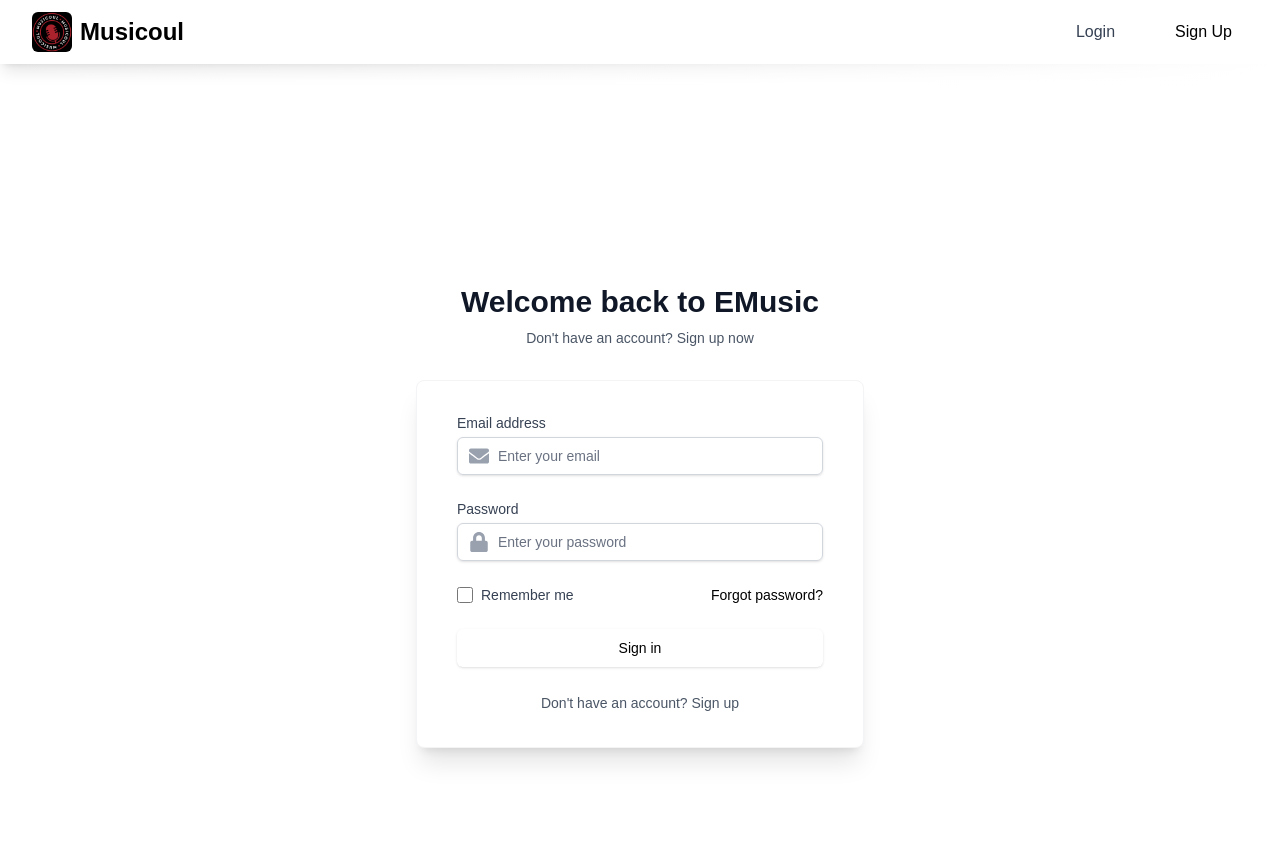
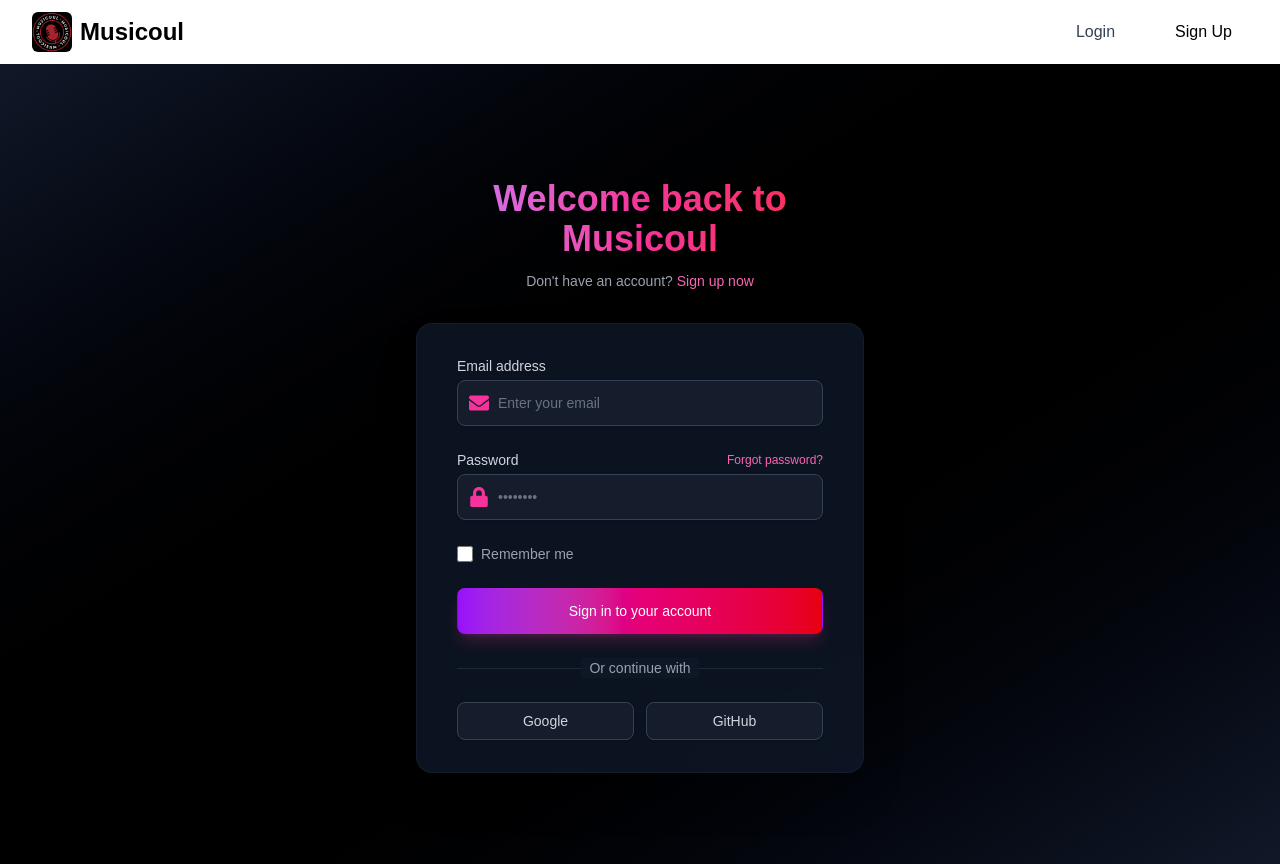
Before and after one commit to om0852/EMusic, a Next.js app: page /login in a window 1280 px wide. Built offline with nearby package versions, Linux system fonts and the light colour scheme; no server answers.

Commit message:
design update

```diff
--- a/app/login/page.js
+++ b/app/login/page.js
@@ -3,7 +3,8 @@
 import { useState, useEffect } from 'react';
 import { useRouter } from 'next/navigation';
 import Link from 'next/link';
-import { FaEnvelope, FaLock, FaMusic } from 'react-icons/fa';
+import { FaEnvelope, FaLock } from 'react-icons/fa';
+import Image from 'next/image';
 
 export default function Login() {
   const [formData, setFormData] = useState({
@@ -60,44 +61,45 @@ export default function Login() {
   };
 
   return (
-    <div className="min-h-screen bg-gradient-to-br from-primary/10 via-white to-secondary/10 flex flex-col justify-center py-12 sm:px-6 lg:px-8">
+    <div className="min-h-screen bg-gradient-to-br from-gray-900 via-black to-gray-900 flex flex-col justify-center py-12 px-4 sm:px-6 lg:px-8">
       <div className="sm:mx-auto sm:w-full sm:max-w-md">
         <div className="flex justify-center">
-          <div className="bg-primary text-white p-4 rounded-full">
-            <FaMusic className="h-12 w-12" />
+
         </div>
-        </div>
-        <h2 className="mt-6 text-center text-3xl font-extrabold text-gray-900">
-          Welcome back to EMusic
+        <h2 className="mt-6 text-center text-4xl font-bold text-transparent bg-clip-text bg-gradient-to-r from-purple-400 via-pink-500 to-red-500">
+          Welcome back to Musicoul
         </h2>
-        <p className="mt-2 text-center text-sm text-gray-600">
+        <p className="mt-3 text-center text-sm text-gray-400">
           Don't have an account?{' '}
-          <Link href="/signup" className="font-medium text-primary hover:text-primary-dark transition-colors">
+          <Link
+            href="/signup"
+            className="font-medium text-pink-400 hover:text-pink-300 transition-colors"
+          >
             Sign up now
           </Link>
         </p>
       </div>
 
       <div className="mt-8 sm:mx-auto sm:w-full sm:max-w-md">
-        <div className="bg-white py-8 px-4 shadow-xl shadow-primary/5 sm:rounded-lg sm:px-10 border border-gray-100">
+        <div className="bg-gray-900/80 backdrop-blur-sm py-8 px-6 shadow-2xl sm:rounded-2xl sm:px-10 border border-gray-800/50">
           <form className="space-y-6" onSubmit={handleSubmit}>
             {error && (
-              <div className="bg-red-50 border-l-4 border-red-400 p-4 rounded-md" role="alert">
+              <div className="bg-red-900/30 border-l-4 border-red-500 p-4 rounded-md" role="alert">
                 <div className="flex">
                   <div className="ml-3">
-                    <p className="text-sm text-red-700">{error}</p>
+                    <p className="text-sm text-red-200">{error}</p>
                   </div>
                 </div>
               </div>
             )}
 
             <div>
-              <label htmlFor="email" className="block text-sm font-medium text-gray-700">
+              <label htmlFor="email" className="block text-sm font-medium text-gray-300 mb-1">
                 Email address
               </label>
-              <div className="mt-1 relative">
+              <div className="relative">
                 <div className="absolute inset-y-0 left-0 pl-3 flex items-center pointer-events-none">
-                  <FaEnvelope className="h-5 w-5 text-gray-400" />
+                  <FaEnvelope className="h-5 w-5 text-pink-500" />
                 </div>
                 <input
                   id="email"
@@ -107,19 +109,27 @@ export default function Login() {
                   required
                   value={formData.email}
                   onChange={handleChange}
-                  className="appearance-none block w-full pl-10 px-3 py-2 border border-gray-300 rounded-md shadow-sm text-gray-900 placeholder-gray-500 focus:outline-none focus:ring-primary focus:border-primary sm:text-sm"
+                  className="bg-gray-800/50 text-white placeholder-gray-500 appearance-none block w-full pl-10 px-3 py-3 border border-gray-700 rounded-lg shadow-sm focus:outline-none focus:ring-2 focus:ring-pink-500 focus:border-transparent sm:text-sm transition-all duration-200"
                   placeholder="Enter your email"
                 />
               </div>
             </div>
 
             <div>
-              <label htmlFor="password" className="block text-sm font-medium text-gray-700">
+              <div className="flex items-center justify-between mb-1">
+                <label htmlFor="password" className="block text-sm font-medium text-gray-300">
                   Password
                 </label>
-              <div className="mt-1 relative">
+                <Link
+                  href="/forgot-password"
+                  className="text-xs text-pink-400 hover:text-pink-300 transition-colors"
+                >
+                  Forgot password?
+                </Link>
+              </div>
+              <div className="relative">
                 <div className="absolute inset-y-0 left-0 pl-3 flex items-center pointer-events-none">
-                  <FaLock className="h-5 w-5 text-gray-400" />
+                  <FaLock className="h-5 w-5 text-pink-500" />
                 </div>
                 <input
                   id="password"
@@ -129,38 +139,30 @@ export default function Login() {
                   required
                   value={formData.password}
                   onChange={handleChange}
-                  className="appearance-none block w-full pl-10 px-3 py-2 border border-gray-300 rounded-md shadow-sm text-gray-900 placeholder-gray-500 focus:outline-none focus:ring-primary focus:border-primary sm:text-sm"
-                  placeholder="Enter your password"
+                  className="bg-gray-800/50 text-white placeholder-gray-500 appearance-none block w-full pl-10 px-3 py-3 border border-gray-700 rounded-lg shadow-sm focus:outline-none focus:ring-2 focus:ring-pink-500 focus:border-transparent sm:text-sm transition-all duration-200"
+                  placeholder="••••••••"
                 />
               </div>
             </div>
 
-            <div className="flex items-center justify-between">
             <div className="flex items-center">
               <input
                 id="remember-me"
                 name="remember-me"
                 type="checkbox"
-                  className="h-4 w-4 text-primary focus:ring-primary border-gray-300 rounded cursor-pointer"
+                className="h-4 w-4 text-pink-500 focus:ring-pink-500 border-gray-600 rounded bg-gray-800/50 cursor-pointer"
               />
-                <label htmlFor="remember-me" className="ml-2 block text-sm text-gray-700 cursor-pointer">
+              <label htmlFor="remember-me" className="ml-2 block text-sm text-gray-400 cursor-pointer">
                 Remember me
               </label>
-              </div>
-
-              <div className="text-sm">
-                <a href="#" className="font-medium text-black hover:text-primary-dark ">
-                  Forgot password?
-                </a>
-              </div>
             </div>
 
             <div>
               <button
                 type="submit"
                 disabled={loading}
-                className={`w-full flex justify-center py-2 px-4 border border-transparent rounded-md shadow-sm text-sm font-medium text-black bg-primary hover:bg-primary-dark focus:outline-none focus:ring-2 focus:ring-offset-2 focus:ring-primary transition-colors ${
-                  loading ? 'opacity-50 cursor-not-allowed' : ''
+                className={`w-full flex justify-center py-3 px-4 border border-transparent rounded-lg text-sm font-medium text-white bg-gradient-to-r from-purple-600 via-pink-600 to-red-600 hover:from-purple-700 hover:via-pink-700 hover:to-red-700 focus:outline-none focus:ring-2 focus:ring-offset-2 focus:ring-pink-500 shadow-lg shadow-pink-500/20 hover:shadow-pink-500/30 transition-all duration-300 ${
+                  loading ? 'opacity-70 cursor-not-allowed' : ''
                 }`}
               >
                 {loading ? (
@@ -172,16 +174,36 @@ export default function Login() {
                     Signing in...
                   </div>
                 ) : (
-                  'Sign in'
+                  'Sign in to your account'
                 )}
               </button>
             </div>
           </form>
 
-          <div className="mt-6 text-center">
-            <Link href="/signup" className="text-sm text-gray-600 hover:text-primary transition-colors">
-              Don't have an account? Sign up
-            </Link>
+          <div className="mt-6">
+            <div className="relative">
+              <div className="absolute inset-0 flex items-center">
+                <div className="w-full border-t border-gray-800"></div>
+              </div>
+              <div className="relative flex justify-center text-sm">
+                <span className="px-2 bg-gray-900/80 text-gray-400">Or continue with</span>
+              </div>
+            </div>
+
+            <div className="mt-6 grid grid-cols-2 gap-3">
+              <button
+                type="button"
+                className="w-full inline-flex justify-center py-2 px-4 border border-gray-700 rounded-lg shadow-sm bg-gray-800/50 text-sm font-medium text-gray-300 hover:bg-gray-700/50 focus:outline-none focus:ring-2 focus:ring-offset-2 focus:ring-pink-500 transition-all duration-200"
+              >
+                Google
+              </button>
+              <button
+                type="button"
+                className="w-full inline-flex justify-center py-2 px-4 border border-gray-700 rounded-lg shadow-sm bg-gray-800/50 text-sm font-medium text-gray-300 hover:bg-gray-700/50 focus:outline-none focus:ring-2 focus:ring-offset-2 focus:ring-pink-500 transition-all duration-200"
+              >
+                GitHub
+              </button>
+            </div>
           </div>
         </div>
       </div>
--- a/app/signup/page.js
+++ b/app/signup/page.js
@@ -3,7 +3,8 @@
 import { useState } from 'react';
 import { useRouter } from 'next/navigation';
 import Link from 'next/link';
-import { FaEnvelope, FaLock, FaMusic, FaUser } from 'react-icons/fa';
+import { FaEnvelope, FaLock, FaUser } from 'react-icons/fa';
+import Image from 'next/image';
 
 export default function Signup() {
   const [step, setStep] = useState(1);
@@ -103,20 +104,19 @@ export default function Signup() {
   };
 
   return (
-    <div className="min-h-screen bg-gradient-to-br from-primary/10 via-white to-secondary/10 flex flex-col justify-center py-12 sm:px-6 lg:px-8">
+    <div className="min-h-screen bg-gradient-to-br from-gray-900 via-black to-gray-900 flex flex-col justify-center py-12 px-4 sm:px-6 lg:px-8">
       <div className="sm:mx-auto sm:w-full sm:max-w-md">
-        <div className="flex justify-center">
-          <div className="bg-primary text-white p-4 rounded-full">
-            <FaMusic className="h-12 w-12" />
-          </div>
-        </div>
-        <h2 className="mt-6 text-center text-3xl font-extrabold text-gray-900">
-          {step === 1 ? 'Join EMusic Today' : 'Verify Your Email'}
+
+        <h2 className="mt-6 text-center text-4xl font-bold text-transparent bg-clip-text bg-gradient-to-r from-purple-400 via-pink-500 to-red-500">
+          {step === 1 ? 'Join Musicoul Today' : 'Verify Your Email'}
         </h2>
         {step === 1 && (
-          <p className="mt-2 text-center text-sm text-gray-600">
+          <p className="mt-3 text-center text-sm text-gray-400">
             Already have an account?{' '}
-            <Link href="/login" className="font-medium text-primary hover:text-primary-dark transition-colors">
+            <Link
+              href="/login"
+              className="font-medium text-pink-400 hover:text-pink-300 transition-colors"
+            >
               Sign in
             </Link>
           </p>
@@ -124,12 +124,12 @@ export default function Signup() {
       </div>
 
       <div className="mt-8 sm:mx-auto sm:w-full sm:max-w-md">
-        <div className="bg-white py-8 px-4 shadow-xl shadow-primary/5 sm:rounded-lg sm:px-10 border border-gray-100">
+        <div className="bg-gray-900/80 backdrop-blur-sm py-8 px-6 shadow-2xl sm:rounded-2xl sm:px-10 border border-gray-800/50">
           {error && (
-            <div className="mb-4 bg-red-50 border-l-4 border-red-400 p-4 rounded-md" role="alert">
+            <div className="mb-4 bg-red-900/30 border-l-4 border-red-500 p-4 rounded-md" role="alert">
               <div className="flex">
                 <div className="ml-3">
-                  <p className="text-sm text-red-700">{error}</p>
+                  <p className="text-sm text-red-200">{error}</p>
                 </div>
               </div>
             </div>
@@ -138,12 +138,12 @@ export default function Signup() {
           {step === 1 ? (
             <form className="space-y-6" onSubmit={handleSignup}>
               <div>
-                <label htmlFor="name" className="block text-sm font-medium text-gray-700">
+                <label htmlFor="name" className="block text-sm font-medium text-gray-300 mb-1">
                   Full Name
                 </label>
-                <div className="mt-1 relative">
+                <div className="relative">
                   <div className="absolute inset-y-0 left-0 pl-3 flex items-center pointer-events-none">
-                    <FaUser className="h-5 w-5 text-gray-400" />
+                    <FaUser className="h-5 w-5 text-pink-500" />
                   </div>
                   <input
                     id="name"
@@ -152,19 +152,19 @@ export default function Signup() {
                     required
                     value={formData.name}
                     onChange={handleChange}
-                    className="appearance-none block w-full pl-10 px-3 py-2 border border-gray-300 rounded-md shadow-sm text-gray-900 placeholder-gray-500 focus:outline-none focus:ring-primary focus:border-primary sm:text-sm"
+                    className="bg-gray-800/50 text-white placeholder-gray-500 appearance-none block w-full pl-10 px-3 py-3 border border-gray-700 rounded-lg shadow-sm focus:outline-none focus:ring-2 focus:ring-pink-500 focus:border-transparent sm:text-sm transition-all duration-200"
                     placeholder="Enter your full name"
                   />
                 </div>
               </div>
 
               <div>
-                <label htmlFor="email" className="block text-sm font-medium text-gray-700">
+                <label htmlFor="email" className="block text-sm font-medium text-gray-300 mb-1">
                   Email address
                 </label>
-                <div className="mt-1 relative">
+                <div className="relative">
                   <div className="absolute inset-y-0 left-0 pl-3 flex items-center pointer-events-none">
-                    <FaEnvelope className="h-5 w-5 text-gray-400" />
+                    <FaEnvelope className="h-5 w-5 text-pink-500" />
                   </div>
                   <input
                     id="email"
@@ -174,19 +174,22 @@ export default function Signup() {
                     required
                     value={formData.email}
                     onChange={handleChange}
-                    className="appearance-none block w-full pl-10 px-3 py-2 border border-gray-300 rounded-md shadow-sm text-gray-900 placeholder-gray-500 focus:outline-none focus:ring-primary focus:border-primary sm:text-sm"
+                    className="bg-gray-800/50 text-white placeholder-gray-500 appearance-none block w-full pl-10 px-3 py-3 border border-gray-700 rounded-lg shadow-sm focus:outline-none focus:ring-2 focus:ring-pink-500 focus:border-transparent sm:text-sm transition-all duration-200"
                     placeholder="Enter your email"
                   />
                 </div>
               </div>
 
               <div>
-                <label htmlFor="password" className="block text-sm font-medium text-gray-700">
-                  Password
-                </label>
-                <div className="mt-1 relative">
+                <div className="flex items-center justify-between mb-1">
+                  <label htmlFor="password" className="block text-sm font-medium text-gray-300">
+                    Password
+                  </label>
+                  <span className="text-xs text-gray-500">At least 6 characters</span>
+                </div>
+                <div className="relative">
                   <div className="absolute inset-y-0 left-0 pl-3 flex items-center pointer-events-none">
-                    <FaLock className="h-5 w-5 text-gray-400" />
+                    <FaLock className="h-5 w-5 text-pink-500" />
                   </div>
                   <input
                     id="password"
@@ -195,20 +198,19 @@ export default function Signup() {
                     required
                     value={formData.password}
                     onChange={handleChange}
-                    className="appearance-none block w-full pl-10 px-3 py-2 border border-gray-300 rounded-md shadow-sm text-gray-900 placeholder-gray-500 focus:outline-none focus:ring-primary focus:border-primary sm:text-sm"
-                    placeholder="Create a password"
+                    className="bg-gray-800/50 text-white placeholder-gray-500 appearance-none block w-full pl-10 px-3 py-3 border border-gray-700 rounded-lg shadow-sm focus:outline-none focus:ring-2 focus:ring-pink-500 focus:border-transparent sm:text-sm transition-all duration-200"
+                    placeholder="••••••••"
                   />
                 </div>
-                <p className="mt-1 text-xs text-gray-500">Must be at least 6 characters long</p>
               </div>
 
               <div>
-                <label htmlFor="confirmPassword" className="block text-sm font-medium text-gray-700">
+                <label htmlFor="confirmPassword" className="block text-sm font-medium text-gray-300 mb-1">
                   Confirm Password
                 </label>
-                <div className="mt-1 relative">
+                <div className="relative">
                   <div className="absolute inset-y-0 left-0 pl-3 flex items-center pointer-events-none">
-                    <FaLock className="h-5 w-5 text-gray-400" />
+                    <FaLock className="h-5 w-5 text-pink-500" />
                   </div>
                   <input
                     id="confirmPassword"
@@ -217,8 +219,8 @@ export default function Signup() {
                     required
                     value={formData.confirmPassword}
                     onChange={handleChange}
-                    className="appearance-none block w-full pl-10 px-3 py-2 border border-gray-300 rounded-md shadow-sm text-gray-900 placeholder-gray-500 focus:outline-none focus:ring-primary focus:border-primary sm:text-sm"
-                    placeholder="Confirm your password"
+                    className="bg-gray-800/50 text-white placeholder-gray-500 appearance-none block w-full pl-10 px-3 py-3 border border-gray-700 rounded-lg shadow-sm focus:outline-none focus:ring-2 focus:ring-pink-500 focus:border-transparent sm:text-sm transition-all duration-200"
+                    placeholder="••••••••"
                   />
                 </div>
               </div>
@@ -227,13 +229,13 @@ export default function Signup() {
                 <button
                   type="submit"
                   disabled={loading}
-                  className={`w-full flex justify-center py-2 px-4 border border-transparent rounded-md shadow-sm text-sm font-medium text-black bg-primary hover:bg-primary-dark focus:outline-none focus:ring-2 focus:ring-offset-2 focus:ring-primary transition-colors ${
-                    loading ? 'opacity-50 cursor-not-allowed' : ''
+                  className={`w-full flex justify-center py-3 px-4 border border-transparent rounded-lg text-sm font-medium text-white bg-gradient-to-r from-purple-600 via-pink-600 to-red-600 hover:from-purple-700 hover:via-pink-700 hover:to-red-700 focus:outline-none focus:ring-2 focus:ring-offset-2 focus:ring-pink-500 shadow-lg shadow-pink-500/20 hover:shadow-pink-500/30 transition-all duration-300 ${
+                    loading ? 'opacity-70 cursor-not-allowed' : ''
                   }`}
                 >
                   {loading ? (
                     <div className="flex items-center">
-                      <svg className="animate-spin -ml-1 mr-3 h-5 w-5 text-black" xmlns="http://www.w3.org/2000/svg" fill="none" viewBox="0 0 24 24">
+                      <svg className="animate-spin -ml-1 mr-3 h-5 w-5 text-white" xmlns="http://www.w3.org/2000/svg" fill="none" viewBox="0 0 24 24">
                         <circle className="opacity-25" cx="12" cy="12" r="10" stroke="currentColor" strokeWidth="4"></circle>
                         <path className="opacity-75" fill="currentColor" d="M4 12a8 8 0 018-8V0C5.373 0 0 5.373 0 12h4zm2 5.291A7.962 7.962 0 014 12H0c0 3.042 1.135 5.824 3 7.938l3-2.647z"></path>
                       </svg>
```
Lines whose indentation alone changed are shown as unchanged.
